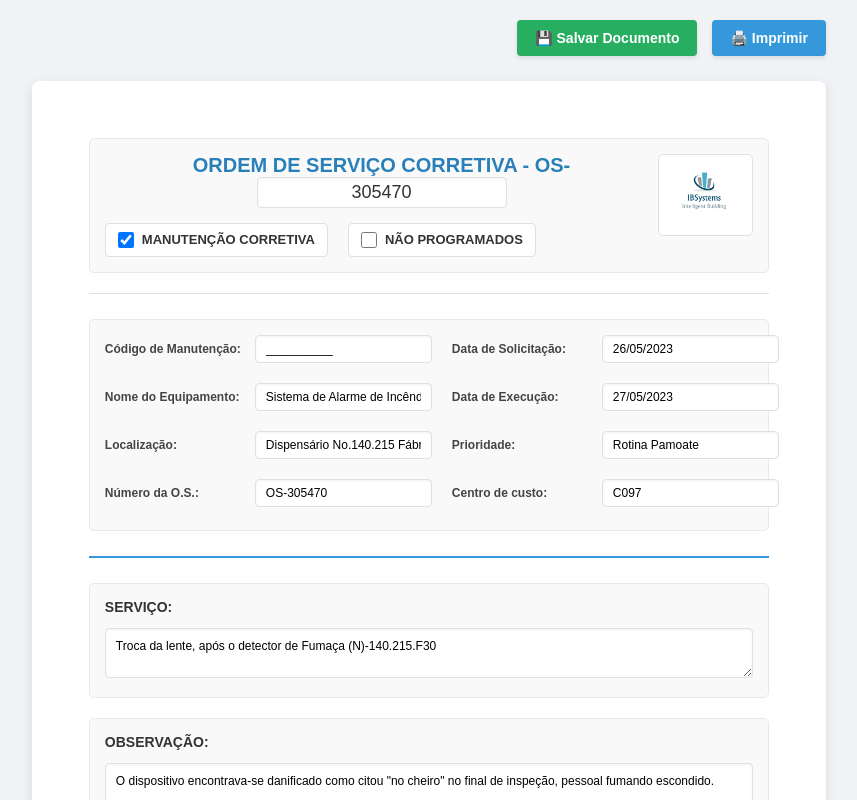
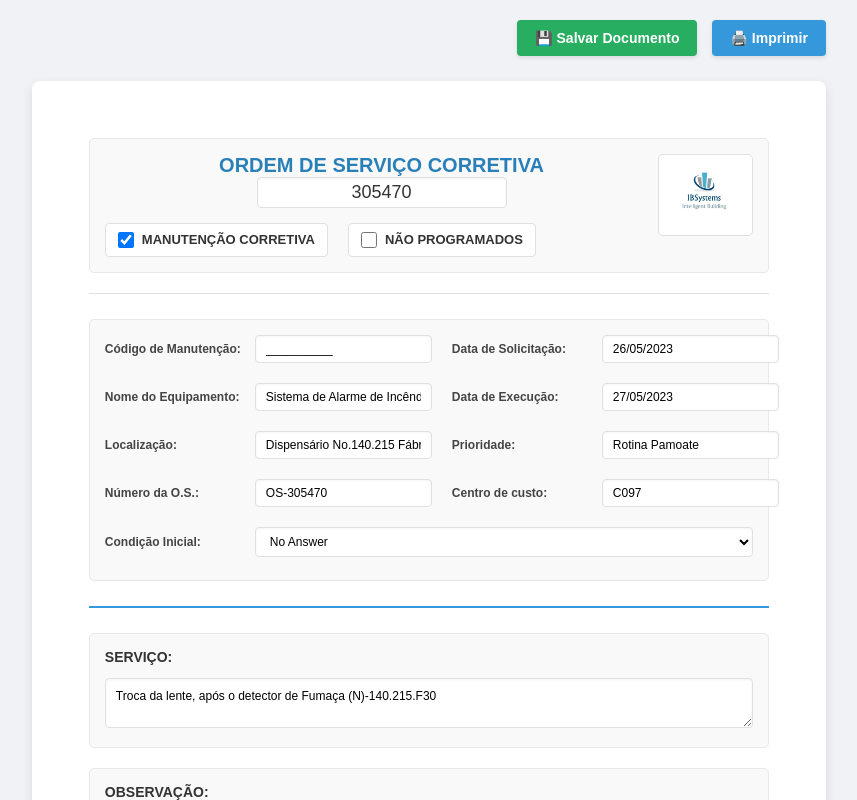
Before and after one commit to caiquemiranda/automation-reports-maintenance, a React (Create React App) app in the folder ordem-servico-corretiva/os-only-front/: page / in a window 1280 px wide. Shown: the top 800 px of the page, without its empty margins (211-1068 px from the left). Built offline with nearby package versions, Linux system fonts and the light colour scheme.

Commit message:
Atualiza o cabeçalho da ordem de serviço

```diff
--- a/ordem-servico-corretiva/os-only-front/src/components/Header.js
+++ b/ordem-servico-corretiva/os-only-front/src/components/Header.js
@@ -32,7 +32,7 @@ const Header = ({ numeroOs, manutencaoCorretiva, naoProgramados, onChange }) =>
           color: '#2980b9',
           fontWeight: 'bold'
         }}>
-          ORDEM DE SERVIÇO CORRETIVA - OS-
+          ORDEM DE SERVIÇO CORRETIVA
           <input
             type="text"
             id="numero-os"
--- a/ordem-servico-corretiva/os-only-front/src/components/InfoSection.js
+++ b/ordem-servico-corretiva/os-only-front/src/components/InfoSection.js
@@ -17,7 +17,7 @@ const InfoSection = ({ formData, onChange }) => {
     transition: 'border-color 0.3s, box-shadow 0.3s'
   };
 
-  const InfoItem = ({ label, field, value }) => {
+  const InfoItem = ({ label, field, value, type = 'text' }) => {
     return (
       <div className="info-item" style={{ marginBottom: '8px' }}>
         <div className="info-label" style={{
@@ -30,13 +30,26 @@ const InfoSection = ({ formData, onChange }) => {
         }}>
           {label}:
         </div>
+        {type === 'select' ? (
+          <select
+            className="info-value"
+            value={value}
+            onChange={(e) => handleChange(field, e.target.value)}
+            style={modernInputStyle}
+          >
+            <option value="No Answer">No Answer</option>
+            <option value="Dirty">Dirty</option>
+            <option value="Imode">Imode</option>
+          </select>
+        ) : (
           <input
-          type="text"
+            type={type}
             className="info-value"
             value={value}
             onChange={(e) => handleChange(field, e.target.value)}
             style={modernInputStyle}
           />
+        )}
       </div>
     );
   };
@@ -100,6 +113,14 @@ const InfoSection = ({ formData, onChange }) => {
           value={formData.centroCusto}
         />
       </div>
+      <div className="info-row" style={{ display: 'flex', gap: '20px' }}>
+        <InfoItem
+          label="Condição Inicial"
+          field="condicaoInicial"
+          value={formData.condicaoInicial || 'No Answer'}
+          type="select"
+        />
+      </div>
     </div>
   );
 };
```
Lines whose indentation alone changed are shown as unchanged.
